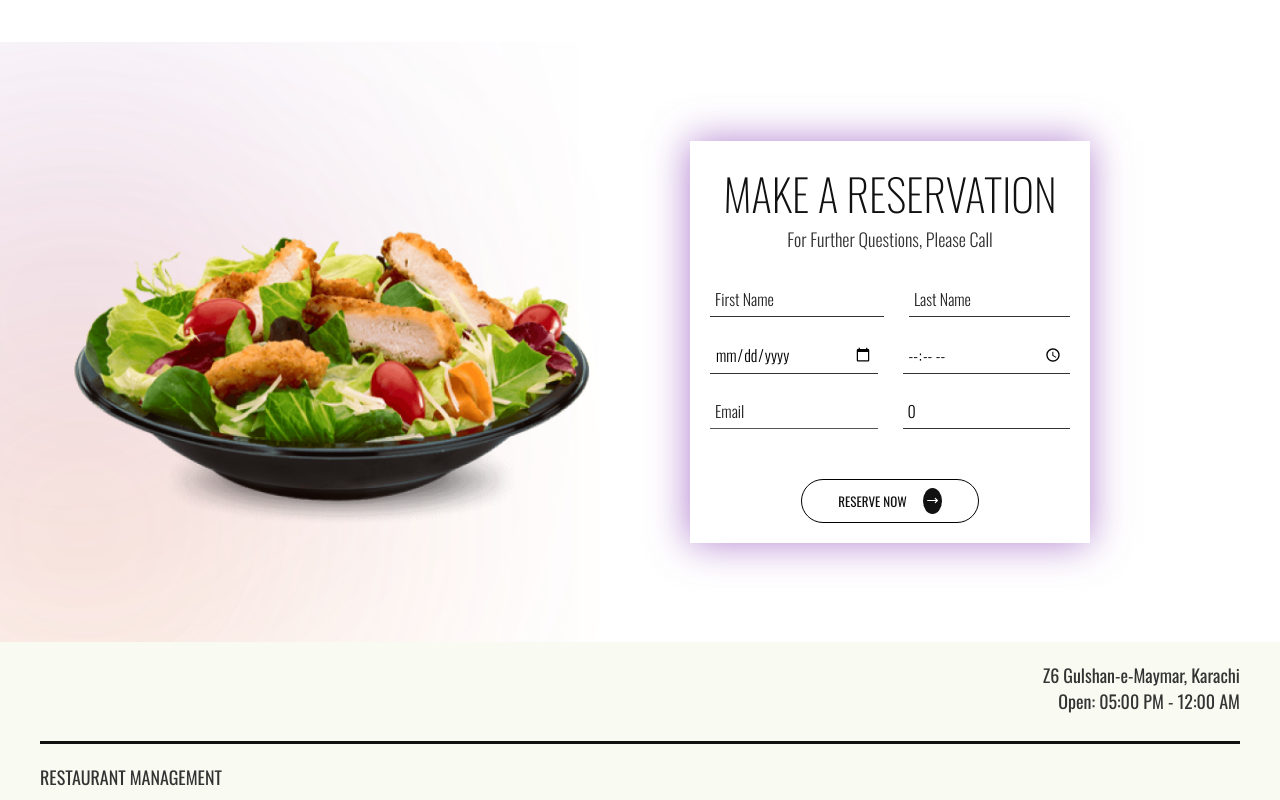
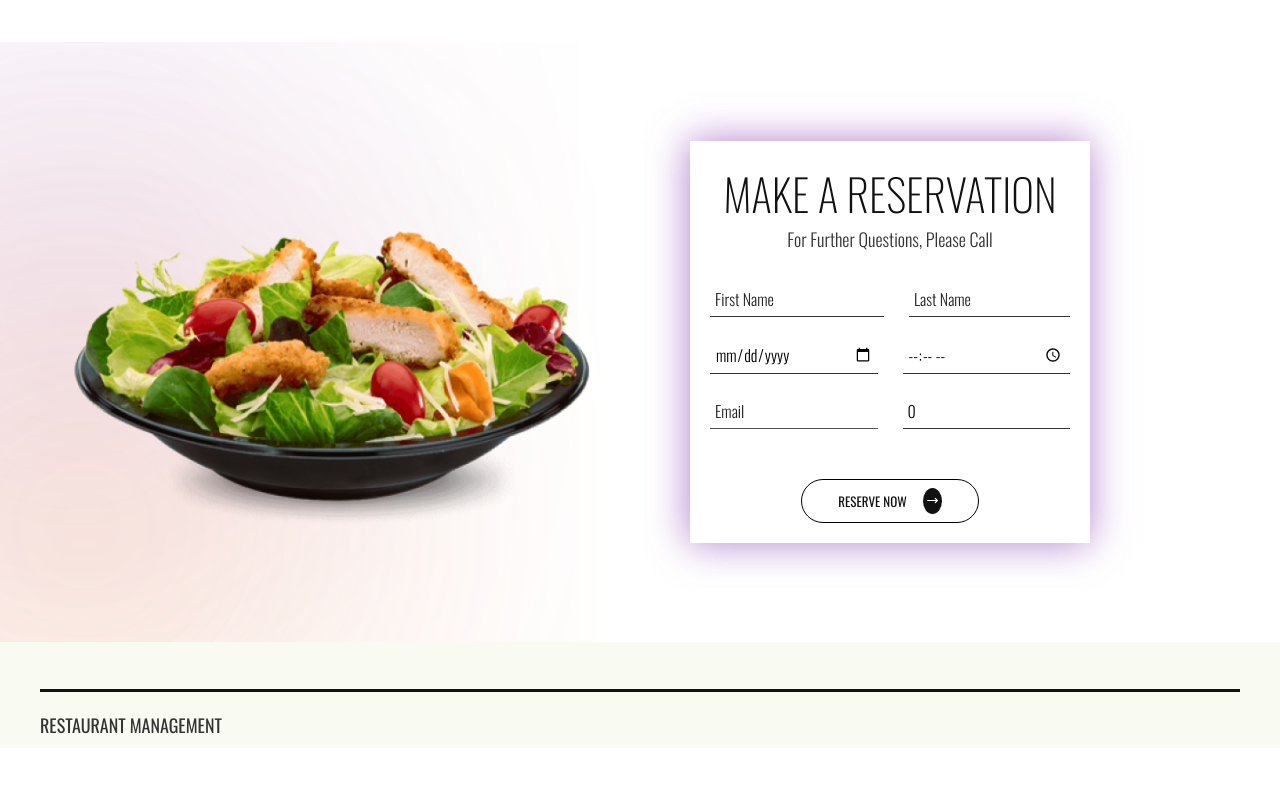
Before and after one commit to Jatin-rgs/Restaurant-Assignment, a React (Vite) app in the folder frontend/: page / in a window 1280 px wide. Shown: the part 4373-5173 px from the top of the page. After the commit the page ends 5121 px from the top, so only its background shows below. Built offline with nearby package versions, Linux system fonts and the light colour scheme.

Commit message:
improvement

```diff
--- a/frontend/src/components/Footer.jsx
+++ b/frontend/src/components/Footer.jsx
@@ -7,8 +7,6 @@ const Footer = () => {
         <div className="banner">
           <div className="left"></div>
           <div className="right">
-            <p>Z6 Gulshan-e-Maymar, Karachi</p>
-            <p>Open: 05:00 PM - 12:00 AM</p>
           </div>
         </div>
         <div className="banner">
```
